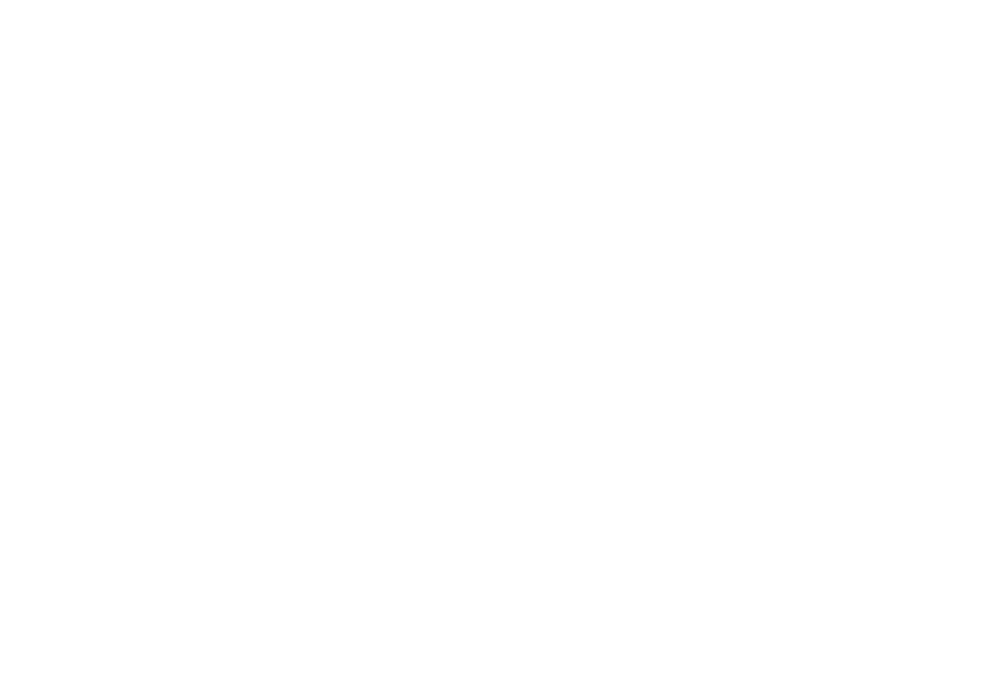
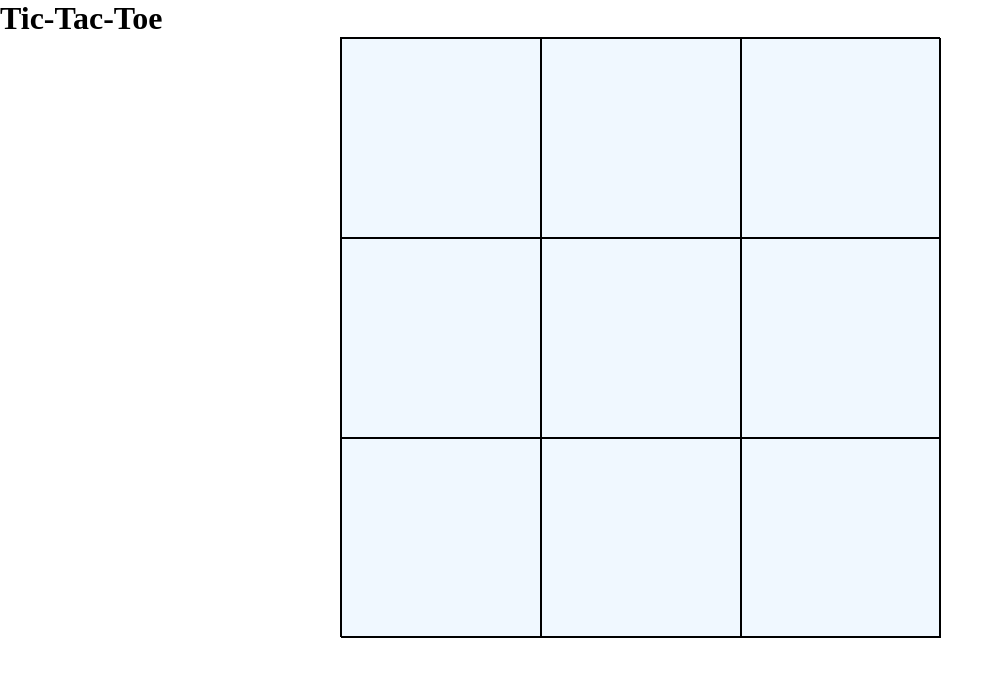
Before and after one commit to timponce/tic-tac-toe, a plain HTML site: page index.html in a window 1280 px wide. Shown: the whole page, without its empty margins (0-1004 px from the left). Drawn offline with Linux system fonts and the light colour scheme.

Commit message:
Update tic-tac-toe grid

```diff
--- a/index.html
+++ b/index.html
@@ -7,6 +7,17 @@
         <script src="main.js" defer></script>
     </head>
     <body>
-
+        <h1>Tic-Tac-Toe</h1>
+        <div id="game-board-container">
+            <div class="square" data-key="1"></div>
+            <div class="square" data-key="2"></div>
+            <div class="square" data-key="3"></div>
+            <div class="square" data-key="4"></div>
+            <div class="square" data-key="5"></div>
+            <div class="square" data-key="6"></div>
+            <div class="square" data-key="7"></div>
+            <div class="square" data-key="8"></div>
+            <div class="square" data-key="9"></div>
+        </div>
     </body>
 </html>
--- a/main.js
+++ b/main.js
@@ -0,0 +1,6 @@
+const gameBoard = (() => {
+    let boardArray = [a1, a2, a3, b1, b2, b3, c1, c2, c3]
+    return {
+        boardArray,
+    };
+})();
--- a/style.css
+++ b/style.css
@@ -0,0 +1,24 @@
+* {
+    margin: 0;
+    padding: 0;
+    box-sizing: border-box;
+}
+
+#game-board-container {
+    display: grid;
+    grid-template: 1fr 1fr 1fr / 1fr 1fr 1fr;
+    position: absolute;
+    right: 0px;
+    left: 0px;
+    margin: 0 auto;
+    background-color: aliceblue;
+    border: 1px solid black;
+    height: 600px;
+    width: 600px;
+}
+
+.square {
+    height: 200px;
+    width: 200px;
+    border: 1px solid black;
+}
```
